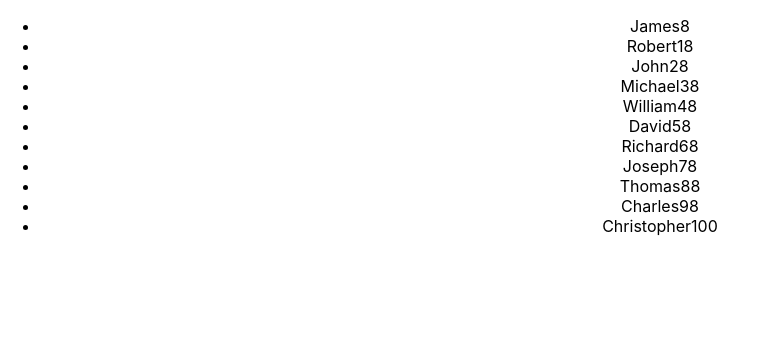
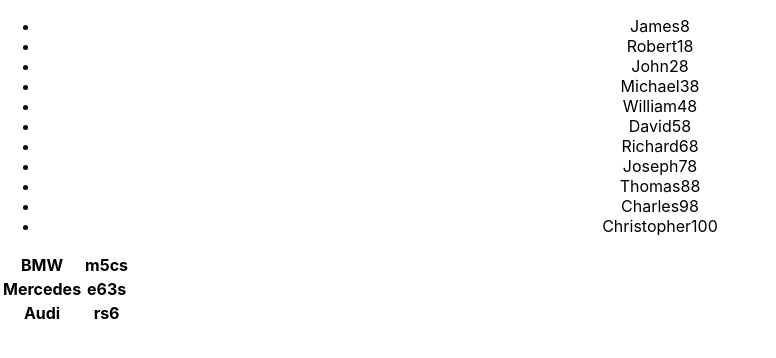
Before and after one commit to Wooxed/microtasks, a React (Create React App) app: page / in a window 1280 px wide. Shown: the top 358 px of the page, without its empty margins (0-776 px from the left). Built offline with nearby package versions, Linux system fonts and the light colour scheme.

Commit message:
Add ComponentCar.tsx

```diff
--- a/src/App.tsx
+++ b/src/App.tsx
@@ -1,6 +1,7 @@
 import React from 'react';
 import './App.css';
 import {NewComponent} from "./site/NewComponent";
+import {ComponentCar} from "./site/ComponentCar";
 
 function App() {
     const students = [
@@ -16,12 +17,18 @@
         {id: 10, name: "Charles", age: 98},
         {id: 11, name: "Christopher", age: 100},
     ];
+    const topCars = [
+        {manufacturer: "BMW", model: 'm5cs'},
+        {manufacturer: "Mercedes", model: 'e63s'},
+        {manufacturer: "Audi", model: 'rs6'}
+    ]
 
     return (
-    <div className="App">
-<NewComponent students={students}/>
-    </div>
-  );
+        <div className="App">
+            <NewComponent students={students}/>
+            <ComponentCar topCars={topCars}/>
+        </div>
+    );
 }
 
 export default App;
--- /dev/null
+++ b/src/site/ComponentCar.tsx
@@ -0,0 +1,24 @@
+type ComponentCarType = {
+    topCars: TopCarsType[]
+}
+
+type TopCarsType = {
+    manufacturer: string
+    model: string
+}
+
+export const ComponentCar = (props: ComponentCarType) => {
+    return (
+        <table>
+
+            {props.topCars.map((car, i) => {
+                return (
+                    <tr key={i}>
+                        <th>{car.manufacturer}</th>
+                        <th>{car.model}</th>
+                    </tr>
+                )
+            })}
+        </table>
+    )
+}
```
Also changed, not shown: src/site/NewComponent.tsx (+0 -7 lines).
